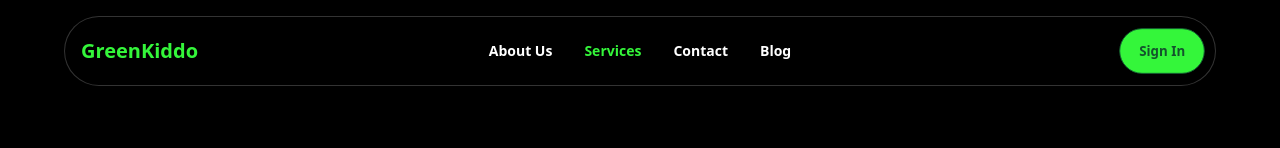
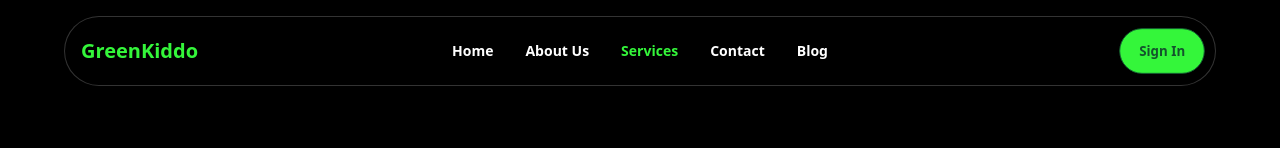
Before and after one commit to roy-eugene049/greenkiddo, a React (Vite) app: page /services in a window 1280 px wide. Shown: the top 148 px of the page. Built offline with nearby package versions, Linux system fonts and the light colour scheme; no server answers.

Commit message:
Implement ComingSoon component and route, update Navbar with Home link

```diff
--- a/src/App.tsx
+++ b/src/App.tsx
@@ -1,5 +1,5 @@
 import { BrowserRouter as Router, Route, Routes } from 'react-router-dom';
-import { Navbar, Hero, Blog, Contact, AboutUs, Services, Footer } from './components';
+import { Navbar, Hero, Blog, Contact, AboutUs, Services, Footer, ComingSoon } from './components';
 import '@fontsource/inter/400.css';
 import '@fontsource/inter/700.css';
 
@@ -15,6 +15,7 @@ const App = () => {
           <Route path='/contact' element={<Contact />} />
           <Route path='/about' element={<AboutUs />} />
           <Route path='/services' element={<Services />} />
+          <Route path='/services' element={<ComingSoon />} />
         </Routes>
         <Footer />
       </div>
--- /dev/null
+++ b/src/components/ComingSoon.tsx
@@ -0,0 +1,8 @@
+
+const ComingSoon = () => {
+  return (
+    <div>ComingSoon</div>
+  )
+}
+
+export default ComingSoon
--- a/src/components/Navbar.tsx
+++ b/src/components/Navbar.tsx
@@ -45,6 +45,14 @@ const Navbar = () => {
       {/* Menu for larger screens */}
       <div className="navbar-center hidden lg:flex">
         <ul className="menu menu-horizontal px-1">
+        <li>
+            <Link to="/">
+              <a className={`font-semibold ${isActiveRoute("/") ? "text-green-ecco" : "text-white"}`}>
+                Home
+              </a>
+            </Link>
+          </li>
+
           <li>
             <Link to="/about">
               <a className={`font-semibold ${isActiveRoute("/about") ? "text-green-ecco" : "text-white"}`}>
--- a/src/components/index.ts
+++ b/src/components/index.ts
@@ -5,3 +5,4 @@ export { default as Contact } from './Contact';
 export { default as AboutUs } from './AboutUs';
 export { default as Services } from './Services';
 export { default as Footer } from './Footer';
+export { default as ComingSoon } from './ComingSoon';
```
